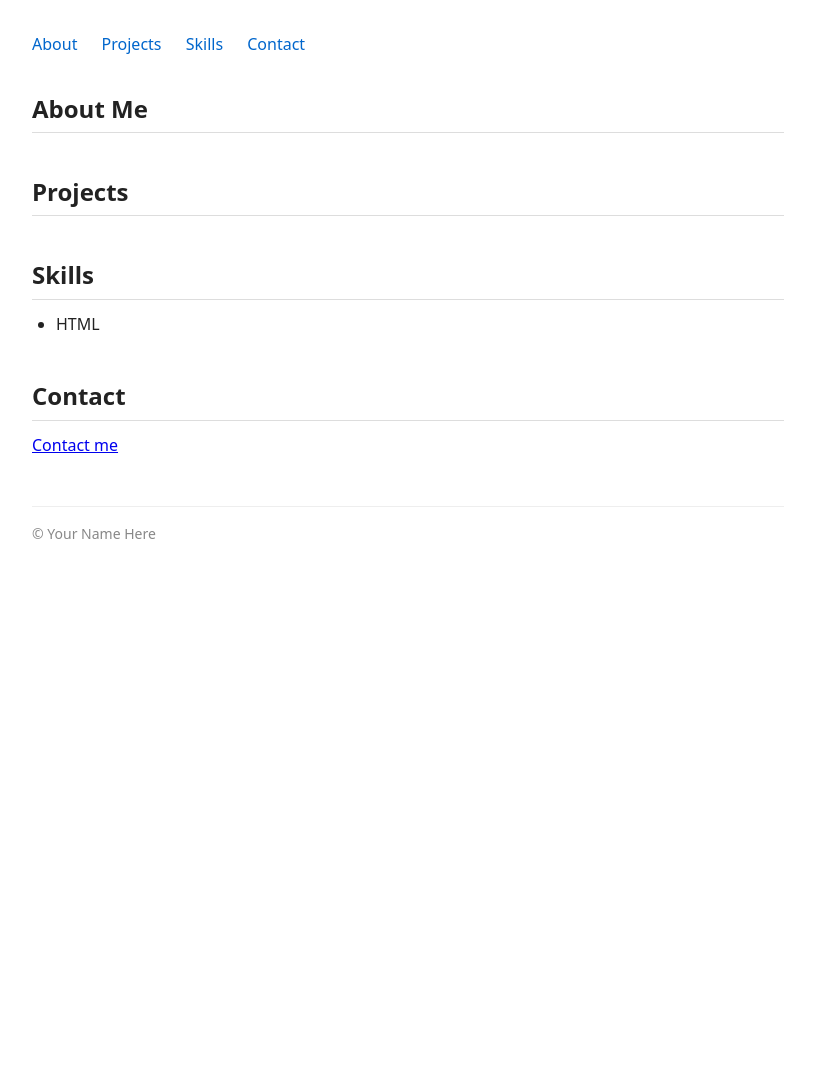
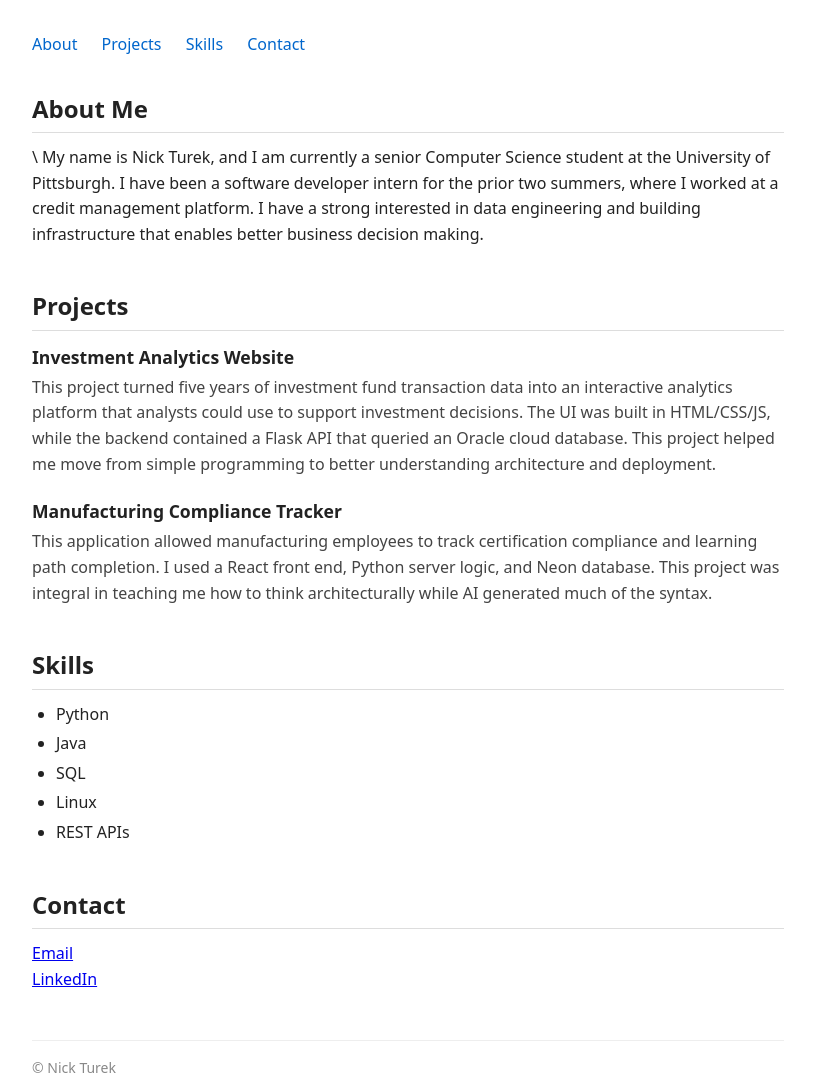
Before and after one commit to nickturek/1530-portfolio, a plain HTML site: page index.html in a window 1280 px wide. Shown: the whole page, without its empty margins (232-1047 px from the left). Before the commit the page ends 800 px from the top, so only its background shows below. Drawn offline with Linux system fonts and the light colour scheme.

Commit message:
put info in index.html

```diff
--- a/index.html
+++ b/index.html
@@ -4,7 +4,7 @@
 <head>
   <meta charset="UTF-8">
   <meta name="viewport" content="width=device-width, initial-scale=1.0">
-  <title>Your Name Here</title>
+  <title>Nick Turek</title>
   <link rel="stylesheet" href="style.css">
 </head>
 
@@ -24,7 +24,8 @@
     <section id="about">
       <h2>About Me</h2>
       <!-- TODO: Replace with 2-3 sentences about yourself -->
-      <!-- e.g., include your name, your program/year, and what you are interested in -->
+      <!-- e.g., include your name, your program/year, and what you are interested in -->\
+      My name is Nick Turek, and I am currently a senior Computer Science student at the University of Pittsburgh. I have been a software developer intern for the prior two summers, where I worked at a credit management platform. I have a strong interested in data engineering and building infrastructure that enables better business decision making.
     </section>
 
     <section id="projects">
@@ -38,17 +39,29 @@
       -->
 
       <!-- TODO: Add at least 2 project entries using the structure above -->
+
+      <div class="project">
+        <h3>Investment Analytics Website</h3>
+        <p>This project turned five years of investment fund transaction data into an interactive analytics platform that analysts could use to support investment decisions. The UI was built in HTML/CSS/JS, while the backend contained a Flask API that queried an Oracle cloud database. This project helped me move from simple programming to better understanding architecture and deployment.</p>
+      </div>
+
+      <div class="project">
+        <h3>Manufacturing Compliance Tracker</h3>
+        <p>This application allowed manufacturing employees to track certification compliance and learning path completion. I used a React front end, Python server logic, and Neon database. This project was integral in teaching me how to think architecturally while AI generated much of the syntax.</p>
+      </div>
+
     </section>
 
     <section id="skills">
       <h2>Skills</h2>
       <ul>
         <!-- Example skill - TODO: replace -->
-        <li>HTML</li>
+        <li>Python</li>
+        <li>Java</li>
+        <li>SQL</li>
+        <li>Linux</li>
+        <li>REST APIs</li>
 
-        <!-- TODO: Add a second skill here -->
-        <!-- TODO: Add a third skill here -->
-        <!-- TODO: ... -->
       </ul>
     </section>
 
@@ -56,13 +69,14 @@
       <h2>Contact</h2>
       <!-- TODO: Replace href="#" with a real link (e.g., mailto:you@example.com or your LinkedIn URL) -->
       <!-- TODO: Replace the link text with something descriptive, e.g. "Email me" or "LinkedIn" -->
-      <p><a href="#">Contact me</a></p>
+      <p><a href="nickturek55@gmail.com">Email</a></p>
+      <p><a href="https://www.linkedin.com/in/nickturek/">LinkedIn</a></p>
     </section>
 
   </main>
 
   <footer>
-    <p>&copy; Your Name Here</p>
+    <p>&copy; Nick Turek</p>
   </footer>
 
 </body>
```
